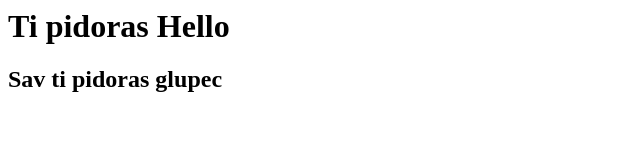
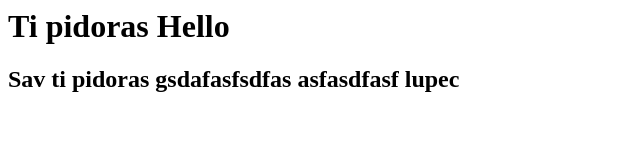
Before and after one commit to ganitsa-vadim/test-jenkins, a plain HTML site: page index.html in a window 1280 px wide. Shown: the whole page, without its empty margins (0-640 px from the left). Drawn offline with Linux system fonts and the light colour scheme.

Commit message:
Update index.html

```diff
--- a/index.html
+++ b/index.html
@@ -1,6 +1,6 @@
 <html>
 <body>
 <h1> Ti pidoras Hello </h1>
-<h2>Sav ti pidoras glupec</h2>
+<h2>Sav ti pidoras gsdafasfsdfas asfasdfasf lupec</h2>
 </body>
 </html>
```
